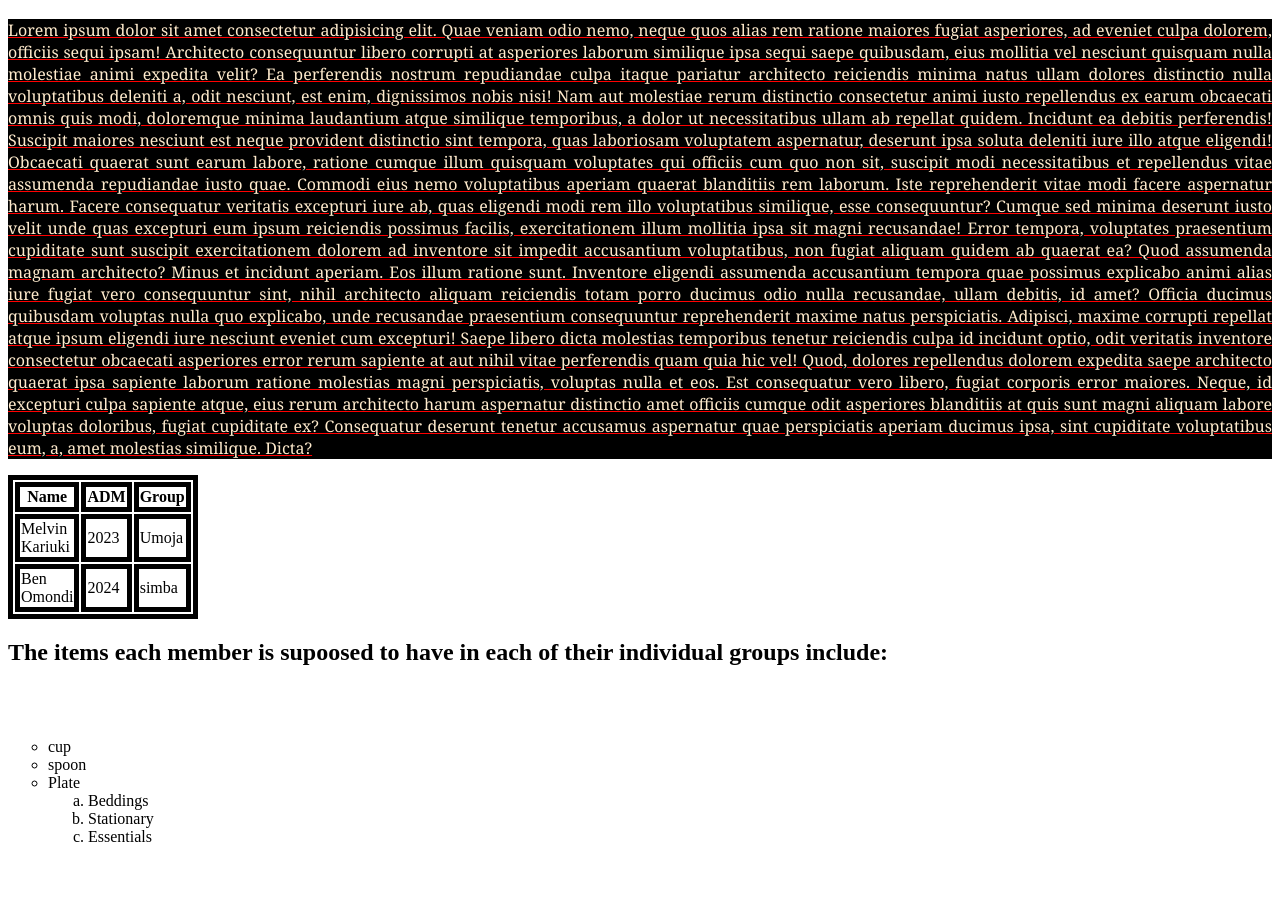
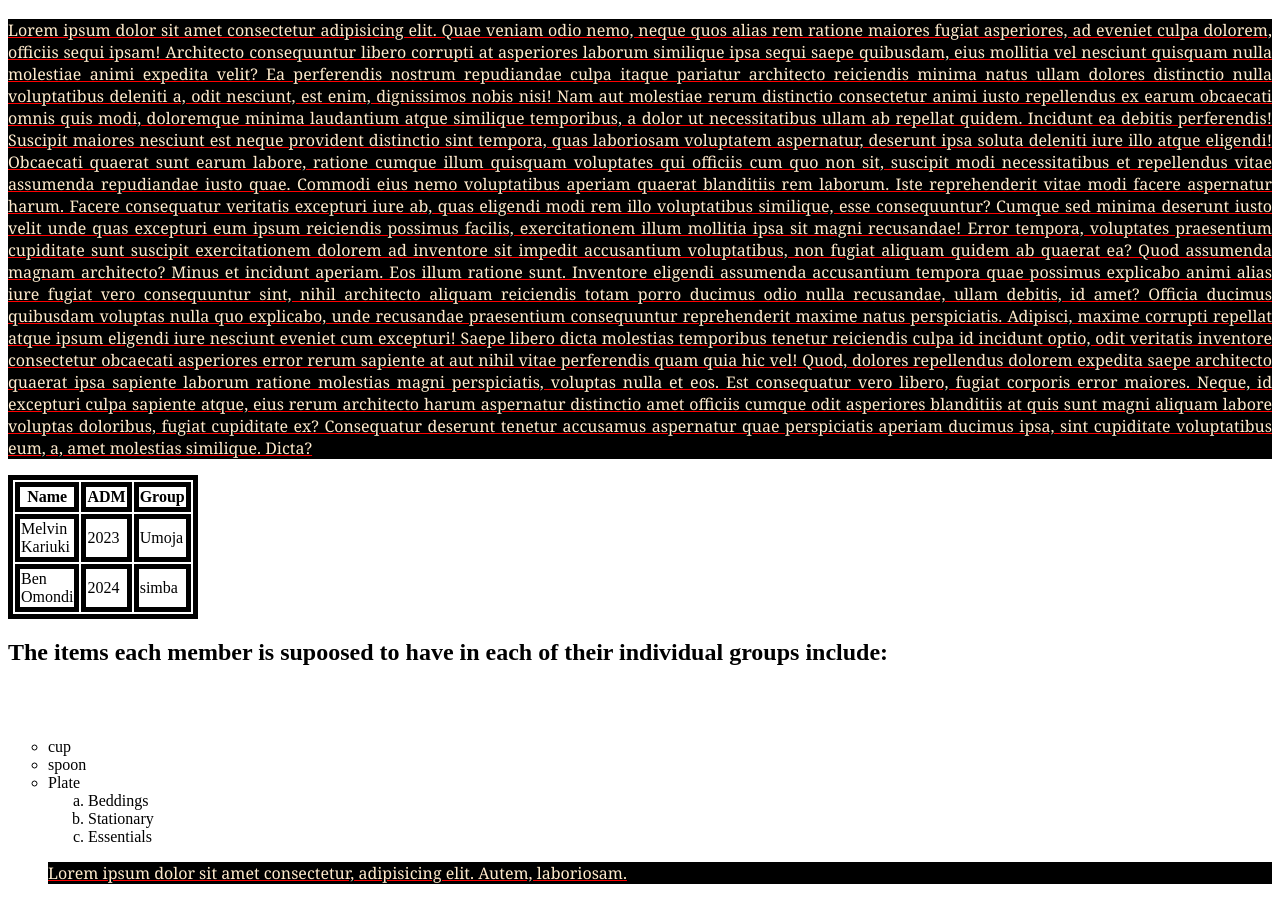
Before and after one commit to lucaskush/classwork, a plain HTML site: page lucas.html in a window 1280 px wide. Shown: the part 61-961 px from the top of the page. Before the commit the page ends 923 px from the top, so only its background shows below. Drawn offline with Linux system fonts and the light colour scheme.

Commit message:
added a paragraph

```diff
--- a/lucas.html
+++ b/lucas.html
@@ -39,5 +39,6 @@
         <li>Stationary</li>
         <li>Essentials</li>
     </ol>
+    <p>Lorem ipsum dolor sit amet consectetur, adipisicing elit. Autem, laboriosam.</p>
 </body>
 </html>
```
Also changed, not shown: 1 other file.
